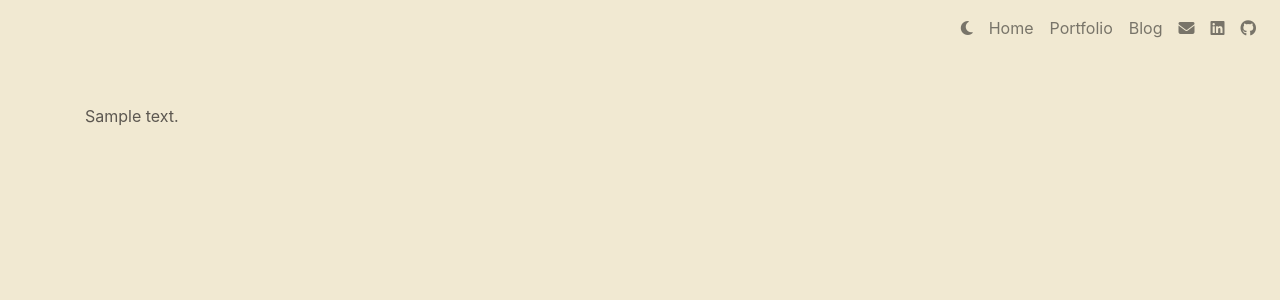
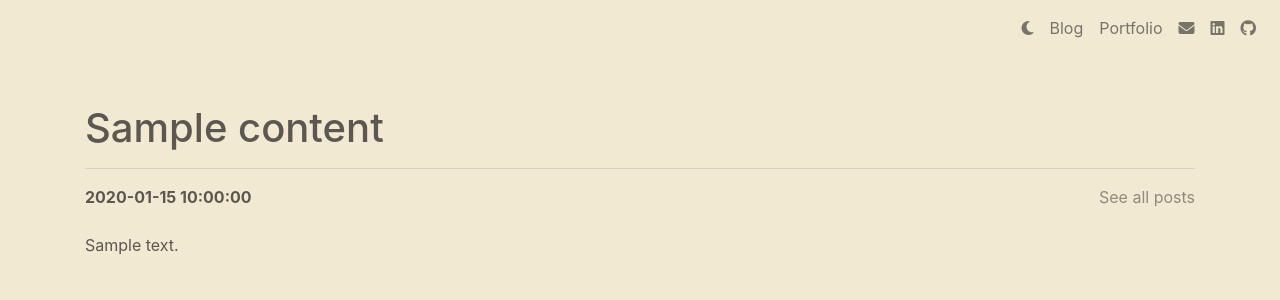
Before and after one commit to john-e-moore/personal-website, a Flask app: template app/templates/post.html in a window 1280 px wide. Shown: the top 300 px of the page. Run offline with Flask 3, Linux system fonts and the light colour scheme; the template is opened without the code that fills it: most values are stand-ins (such as "Sample title", 1, 10 or a date in 2020); some libraries are stand-ins or nearby versions.

Commit message:
more styling

```diff
--- a/app/routes.py
+++ b/app/routes.py
@@ -8,39 +8,41 @@ from .utils import compute_time_diff
 
 @app.route('/')
 def index():
-    return render_template('index.html')
+    content = []
+    for filename in os.listdir('app/static/blog_posts'):
+        if filename.endswith('.md'):
+            post_id, post_name, timestamp = filename[:-3].split('_')
+            post_name = ' '.join([ x.title() for x in post_name.split('-') ])
+            date = datetime.strptime(timestamp, '%Y%m%d').strftime('%Y-%m-%d')
+            content.append({
+                'name': post_name,
+                'link': filename, # maps to 'post_extension' in 'post' route
+                'date': date
+            })
+    return render_template('index.html', content=content)
 
 @app.route('/portfolio')
 def portfolio():
     return render_template('portfolio.html')
 
-@app.route('/blog')
-def blog():
-    blog_posts = []
-    print(os.getcwd())
-    for filename in os.listdir('app/static/blog_posts'):
-        if filename.endswith('.md'):
-            post_id, post_name, timestamp = filename[:-3].split('_')
-            with open(f'app/static/blog_posts/{filename}', 'r') as f:
-                content = markdown.markdown(f.read())
-            time_ago = compute_time_diff(timestamp)
-            date = datetime.strptime(timestamp, '%Y%m%d').strftime('%Y-%m-%d')
-            blog_posts.append({
-                'id': post_id,
-                'name': post_name.replace('-', ' ').title(),
-                'content': content,
-                'time_ago': time_ago,
-                'date': date
-            })
-    return render_template('blog.html', posts=blog_posts)
-
-@app.route('/blog/<post_id>')
-def post(post_id):
-    post_path = safe_join(app.root_path, 'static', 'blog_posts', f'{post_id}')
+@app.route('/blog/<post_extension>')
+def post(post_extension):
+    post_path = safe_join(app.root_path, 'static', 'blog_posts', f'{post_extension}')
     print(f"Post path: {post_path}")
     if os.path.exists(post_path):
+        post_id, post_name, timestamp = post_extension[:-3].split('_')
+        post_name = ' '.join([ x.title() for x in post_name.split('-') ])
         with open(post_path, 'r') as file:
-            content = file.read()
+            body = markdown.markdown(file.read())
+        time_ago = compute_time_diff(timestamp)
+        date = datetime.strptime(timestamp, '%Y%m%d').strftime('%Y-%m-%d')
+        content = {
+            'id': post_id,
+            'name': post_name,
+            'body': body,
+            'time_ago': time_ago,
+            'date': date
+        }
         return render_template('post.html', content=content)
     else:
         return "Post not found", 404
--- a/app/static/css/theme-styles.css
+++ b/app/static/css/theme-styles.css
@@ -25,6 +25,14 @@ body {
     border-color: #92897D;
 }
 
+a { /* Targets all <a> elements */
+    color: #92897D; /* Muted clay */
+}
+
+a:hover {
+    color: #CC644C; /* Darker shade of clay for hover */
+}
+
 /* Dark Mode Styles */
 body.dark-mode {
     background-color: #2B2B2B !important; /* Soft dark gray for body */
--- a/app/templates/base.html
+++ b/app/templates/base.html
@@ -20,13 +20,10 @@
                     <a class="nav-link theme-toggle" href="#" onclick="toggleTheme(); return false;"><i class="fas fa-moon"></i></a>
                 </li>
                 <li class="nav-item">
-                    <a class="nav-link" href="/">Home</a>
+                    <a class="nav-link" href="/">Blog</a>
                 </li>
                 <li class="nav-item">
                     <a class="nav-link" href="/portfolio">Portfolio</a>
-                </li>
-                <li class="nav-item">
-                    <a class="nav-link" href="/blog">Blog</a>
                 </li>
                 <li class="nav-item">
                     <a class="nav-link" href="mailto:jmoore87jr@gmail.com"><i class="fas fa-envelope"></i></a>
--- a/app/templates/post.html
+++ b/app/templates/post.html
@@ -4,6 +4,14 @@
 
 {% block content %}
 <article class="container mt-5">
-    {{ content|safe }}
+    <h1>{{ content.name }}</h1>
+    <hr>
+    <p>
+        <b style="float:left">{{ content.date }}</b>
+        <a style="float:right" href="../../">See all posts</a>
+    </p>
+    <br>
+    <br>
+    {{ content.body | safe }}
 </article>
 {% endblock %}
```
Also changed, not shown: app/static/blog_posts/001_hello_20240409.md (renamed from app/static/blog_posts/001_welcome_20240409.md, +1 -3 lines), app/static/blog_posts/002_on-bitcoin_20240411.md (renamed from app/static/blog_posts/002_everything-is-bullish_20240411.md, +3 -5 lines), app/templates/blog.html (deleted, +0 -14 lines), app/templates/index.html (+10 -3 lines).
